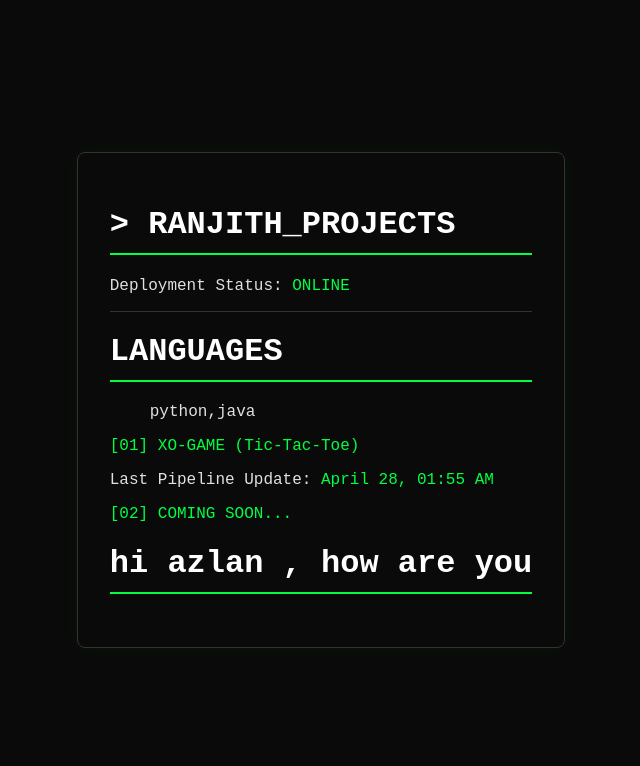
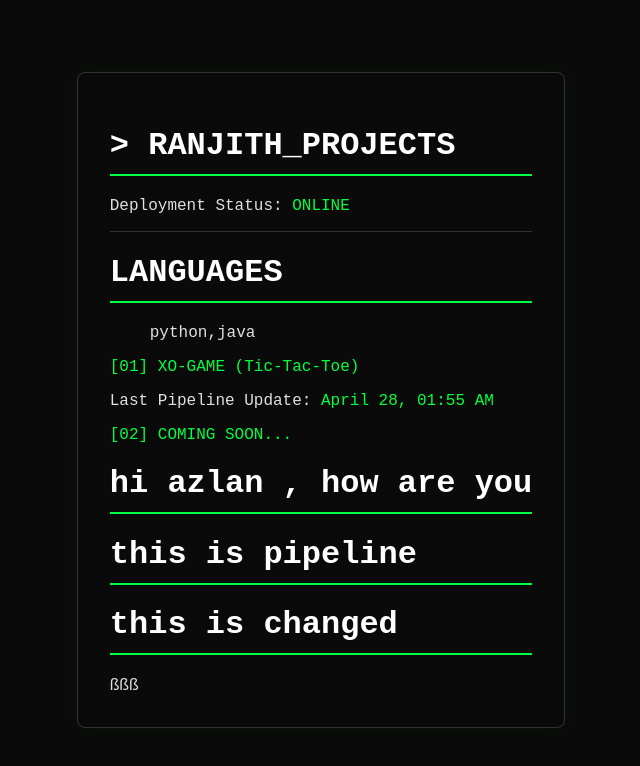
Before and after one commit to GumpiliRanjith/pipleline, a plain HTML site: page index.html in a window 1280 px wide. Shown: the whole page, without its empty margins (319-959 px from the left). Drawn offline with Linux system fonts and the light colour scheme.

Commit message:
update file

```diff
--- a/index.html
+++ b/index.html
@@ -23,6 +23,8 @@
 
          <a class="project-link" href="#">[02] COMING SOON...</a>
          <h1>hi azlan , how are you </h1>
+         <h1> this is pipeline</h1>
+         <h1> this is changed</h1>ßßß
         </div>
 </body>
 </html>
```
